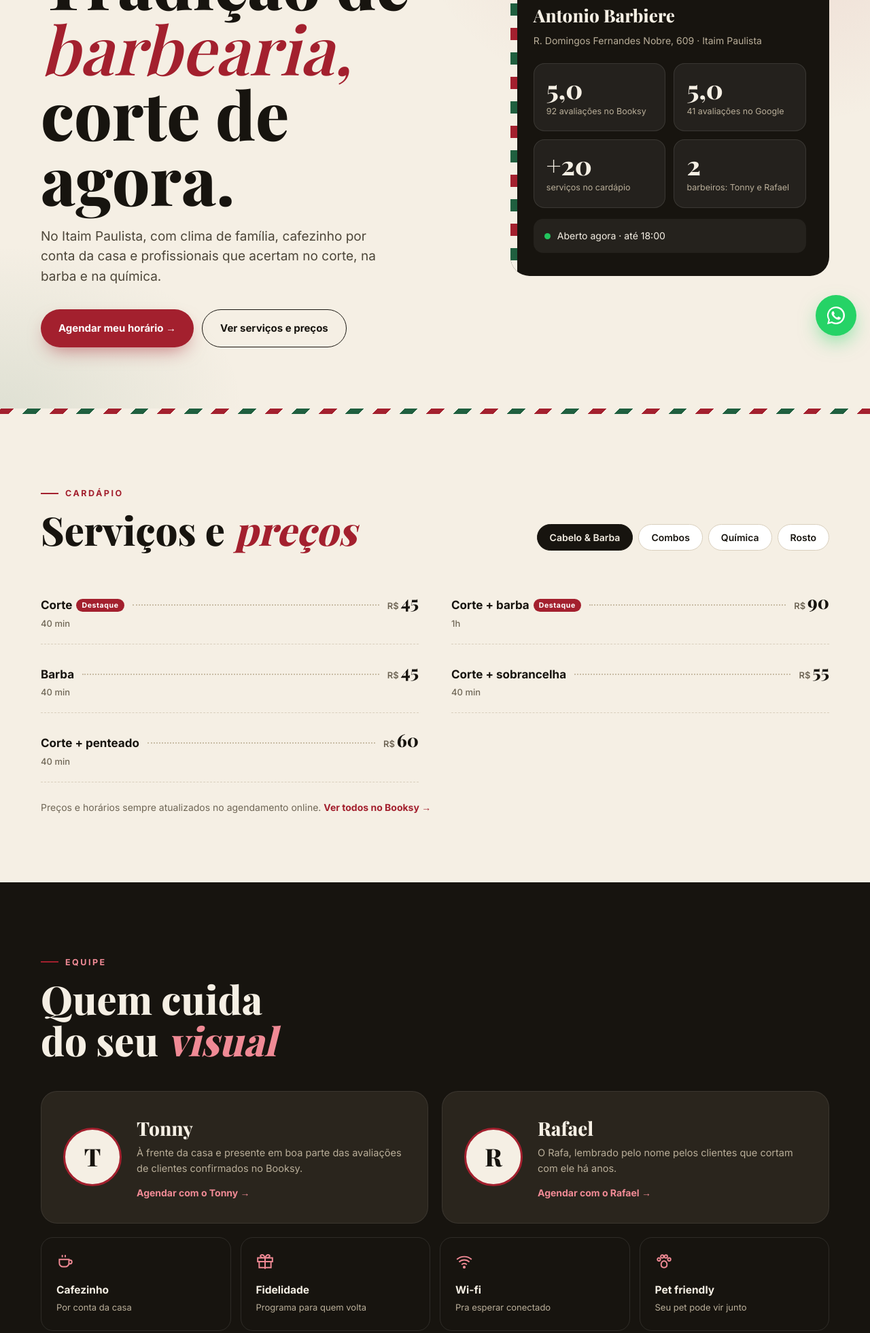
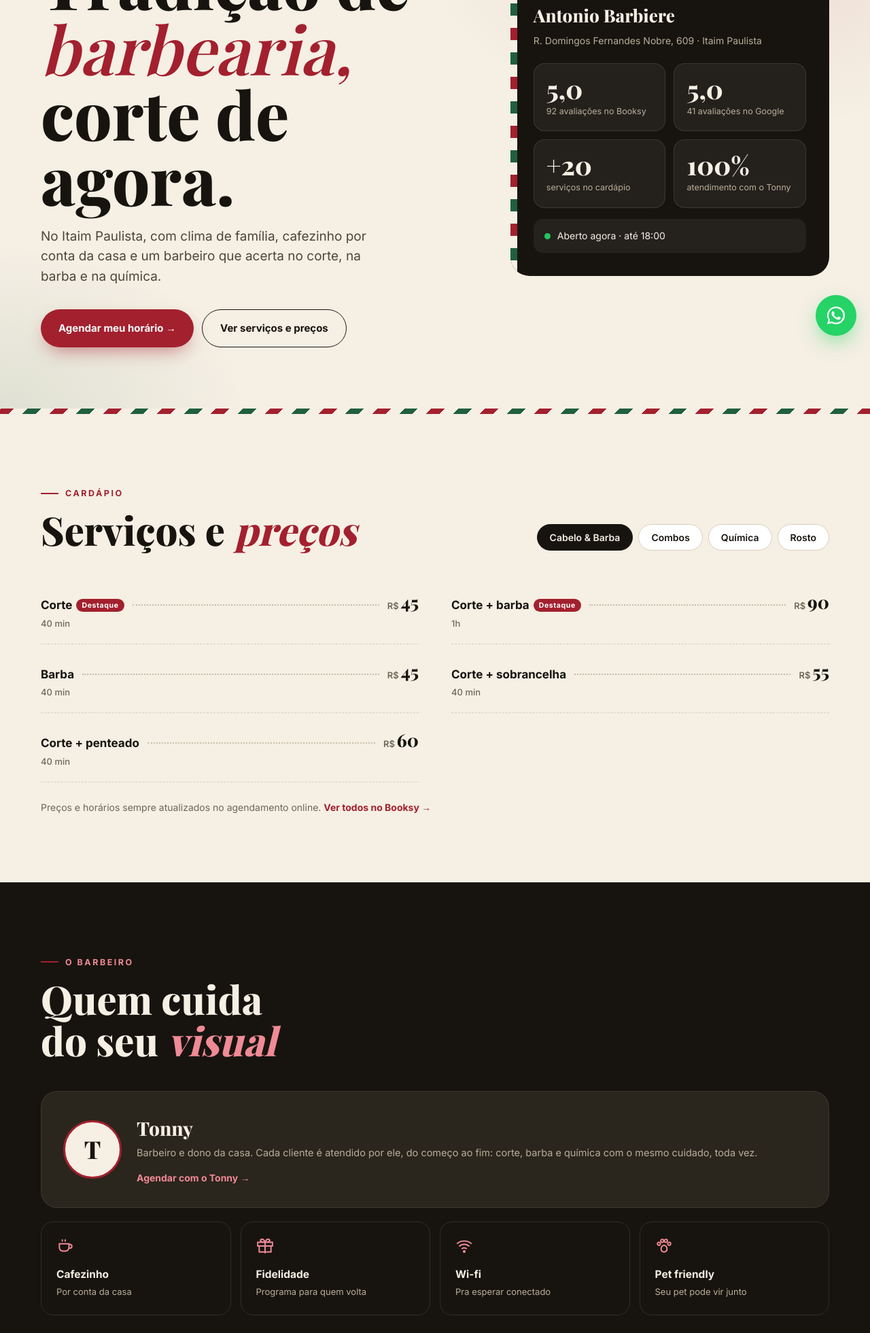
Before and after one commit to cesarhnrq0-ship-it/antoniobarbiere, a plain HTML site: page index.html in a window 1280 px wide. Shown: the part 286-2247 px from the top of the page at 68% size. Drawn offline with nearby package versions, Linux system fonts and the light colour scheme; a web font is replaced by a local one.

Commit message:
Add files via upload

```diff
--- a/index.html
+++ b/index.html
@@ -146,7 +146,7 @@ footer a{color:var(--cream)}
 
 <header class="nav" id="nav"><div class="wrap">
  <a href="#" class="brand"><div class="seal">AB</div><div><b>Antonio Barbiere</b><small>Itaim Paulista · SP</small></div></a>
- <nav class="links"><a href="#servicos">Serviços</a><a href="#equipe">Equipe</a><a href="#avaliacoes">Avaliações</a><a href="#visite">Localização</a></nav>
+ <nav class="links"><a href="#servicos">Serviços</a><a href="#equipe">O barbeiro</a><a href="#avaliacoes">Avaliações</a><a href="#visite">Localização</a></nav>
  <a class="btn btn-red bk" href="#" target="_blank" rel="noopener">Agendar</a>
 </div></header>
 
@@ -154,7 +154,7 @@ footer a{color:var(--cream)}
  <div>
   <div class="chip"><span class="stars">★★★★★</span> 5,0 no Booksy e no Google</div>
   <h1>Tradição de<br><i>barbearia,</i><br>corte de agora.</h1>
-  <p>No Itaim Paulista, com clima de família, cafezinho por conta da casa e profissionais que acertam no corte, na barba e na química.</p>
+  <p>No Itaim Paulista, com clima de família, cafezinho por conta da casa e um barbeiro que acerta no corte, na barba e na química.</p>
   <div class="cta">
    <a class="btn btn-red bk" href="#" target="_blank" rel="noopener">Agendar meu horário →</a>
    <a class="btn btn-line" href="#servicos">Ver serviços e preços</a>
@@ -167,7 +167,7 @@ footer a{color:var(--cream)}
    <div><b>5,0</b><span>92 avaliações no Booksy</span></div>
    <div><b>5,0</b><span>41 avaliações no Google</span></div>
    <div><b>+20</b><span>serviços no cardápio</span></div>
-   <div><b>2</b><span>barbeiros: Tonny e Rafael</span></div>
+   <div><b>100%</b><span>atendimento com o Tonny</span></div>
   </div>
   <div class="open"><span class="dot" id="odot"></span><span id="otxt">Carregando horário…</span></div>
  </div>
@@ -189,10 +189,9 @@ footer a{color:var(--cream)}
 </div></section>
 
 <section class="dark" id="equipe"><div class="wrap">
- <div class="re"><span class="kick" style="color:#f08a95">Equipe</span><h2>Quem cuida<br>do seu <i style="color:#f08a95">visual</i></h2></div>
- <div class="team">
-  <div class="bb re"><div class="av">T</div><div><h3>Tonny</h3><p>À frente da casa e presente em boa parte das avaliações de clientes confirmados no Booksy.</p><a class="bk" href="#" target="_blank" rel="noopener">Agendar com o Tonny →</a></div></div>
-  <div class="bb re"><div class="av">R</div><div><h3>Rafael</h3><p>O Rafa, lembrado pelo nome pelos clientes que cortam com ele há anos.</p><a class="bk" href="#" target="_blank" rel="noopener">Agendar com o Rafael →</a></div></div>
+ <div class="re"><span class="kick" style="color:#f08a95">O barbeiro</span><h2>Quem cuida<br>do seu <i style="color:#f08a95">visual</i></h2></div>
+ <div class="team" style="grid-template-columns:1fr">
+  <div class="bb re"><div class="av">T</div><div><h3>Tonny</h3><p>Barbeiro e dono da casa. Cada cliente é atendido por ele, do começo ao fim: corte, barba e química com o mesmo cuidado, toda vez.</p><a class="bk" href="#" target="_blank" rel="noopener">Agendar com o Tonny →</a></div></div>
  </div>
  <div class="perks">
   <div class="pk re"><svg viewBox="0 0 24 24"><path d="M4 9h13v5a5 5 0 0 1-5 5H9a5 5 0 0 1-5-5zM17 10h1.5a2.5 2.5 0 0 1 0 5H17M8 3v3M12 3v3"/></svg><b>Cafezinho</b><span>Por conta da casa</span></div>
@@ -263,15 +262,13 @@ show('cab');
 document.querySelectorAll('#tabs button').forEach(b=>b.onclick=()=>{document.querySelectorAll('#tabs button').forEach(x=>x.classList.remove('on'));b.classList.add('on');show(b.dataset.f)});
 
 const R=[
- ['Mickael','Corto o cabelo há anos com o Rafa e ele é um ótimo profissional! A barbearia tem funcionários talentosos, atendimento exemplar e corte de qualidade. O clima é familiar, onde todos se sentem confortáveis, desde adultos até crianças.'],
  ['Felipe Lopes','Rapaziada manda bem demais, a melhor barbearia da região do Itaim.'],
  ['Savak','Ótimo atendimento! Corte impecável, e sem faltar aquele cafezinho 😂'],
  ['Douglas Lopes','Barbearia com ótimos profissionais, agora eles têm uns planos de corte por assinatura que valem muito a pena.'],
  ['Daniel Araújo','Ambiente aconchegante e profissionais de alta qualidade. Qualidade de corte garantida.'],
  ['Santa Pá','O único lugar que me deixa menos feio kkkkk. Ambiente top, galera do bem! Ótimos profissionais.'],
  ['Nes Cau','Ótimo atendimento, rápido e de qualidade. Vale lembrar o cafezinho também, que tava top.'],
- ['Fabio Lourenço','Qualidade do corte muito boa e um ótimo atendimento também.'],
- ['Gabriel Dobem','Excelente atendimento com o barbeiro Rafael.']
+ ['Fabio Lourenço','Qualidade do corte muito boa e um ótimo atendimento também.']
 ];
 document.getElementById('rvs').innerHTML=R.map(r=>`<div class="rv re"><div class="stars">★★★★★</div><p>${r[1]}</p><div class="who"><i>${r[0][0]}</i><div>${r[0]}<small>Avaliação no Google</small></div></div></div>`).join('');
 
```
